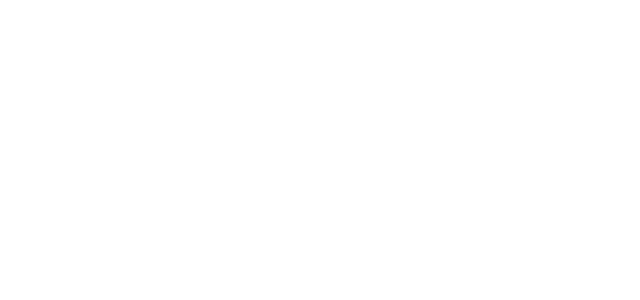
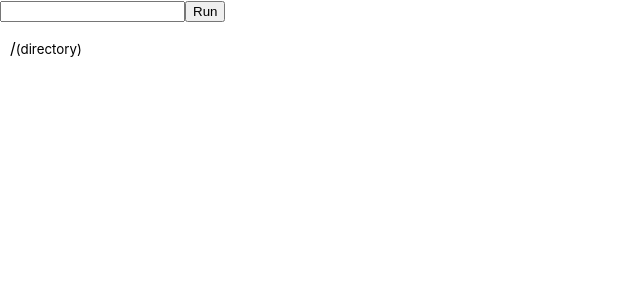
Before and after one commit to Yeonny0723/tree-gui, a React (Create React App) app: page / in a window 1280 px wide. Shown: the top 300 px of the page, without its empty margins (0-640 px from the left). Built offline with nearby package versions, Linux system fonts and the light colour scheme.

Commit message:
feat: Home 뷰 추가

```diff
--- a/src/index.tsx
+++ b/src/index.tsx
@@ -2,12 +2,16 @@
 import ReactDOM from 'react-dom/client';
 import './index.css';
 import App from './App';
+import { store } from './store/store';
+import { Provider } from 'react-redux';
 
 const root = ReactDOM.createRoot(
   document.getElementById('root') as HTMLElement
 );
 root.render(
   <React.StrictMode>
-    <App />
+    <Provider store={store}>
+      <App />
+    </Provider>
   </React.StrictMode>
 );
--- a/src/pages/Home.tsx
+++ b/src/pages/Home.tsx
@@ -1,6 +1,18 @@
+import Tree from "../components/Tree/Tree";
+import Terminal from "../components/Terminal/Terminal";
+import { useTreeSelector } from '../hooks/store/treeStore'
+
 
 const Home: React.FC = () => {
-    return <div></div>
+
+    const {tree} = useTreeSelector(state=>state);
+
+    return (
+    <>
+        <Terminal tree={tree}/>
+        <Tree start="/" tree={tree['/']}/>
+    </>
+    )
 }
 
 export default Home;
--- /dev/null
+++ b/src/pages/NotFound.tsx
@@ -0,0 +1,10 @@
+const NotFound = () => {
+    return (
+        <div>
+            <h1>Page not found!</h1>
+            <a href="/">Go Home</a>
+        </div>
+    )
+}
+
+export default NotFound;
--- a/src/router/router.tsx
+++ b/src/router/router.tsx
@@ -1,11 +1,12 @@
 import {Routes, Route } from "react-router-dom"
 import Home from "../pages/Home"
+import NotFound from "../pages/NotFound"
 
 const Router = () => {
     return (
     <Routes>
         <Route path="/" element={<Home/>}/>
-        {/* <Route path="*" element={<404/>}/> */}
+        <Route path="*" element={<NotFound/>}/>
     </Routes>
     )
 }
```
